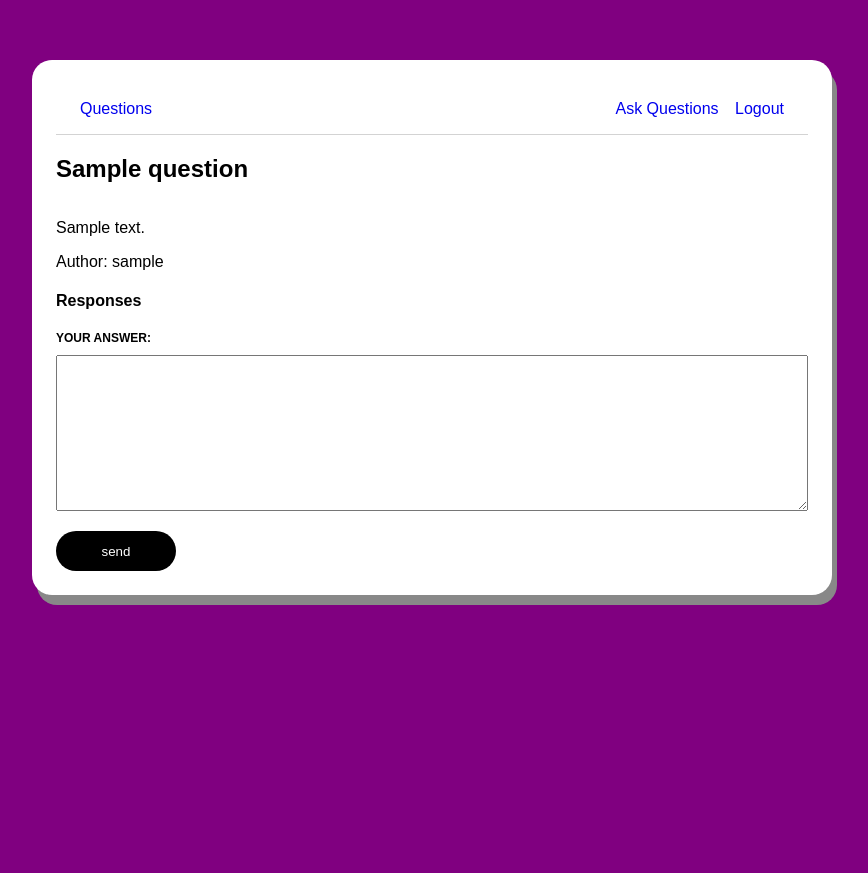
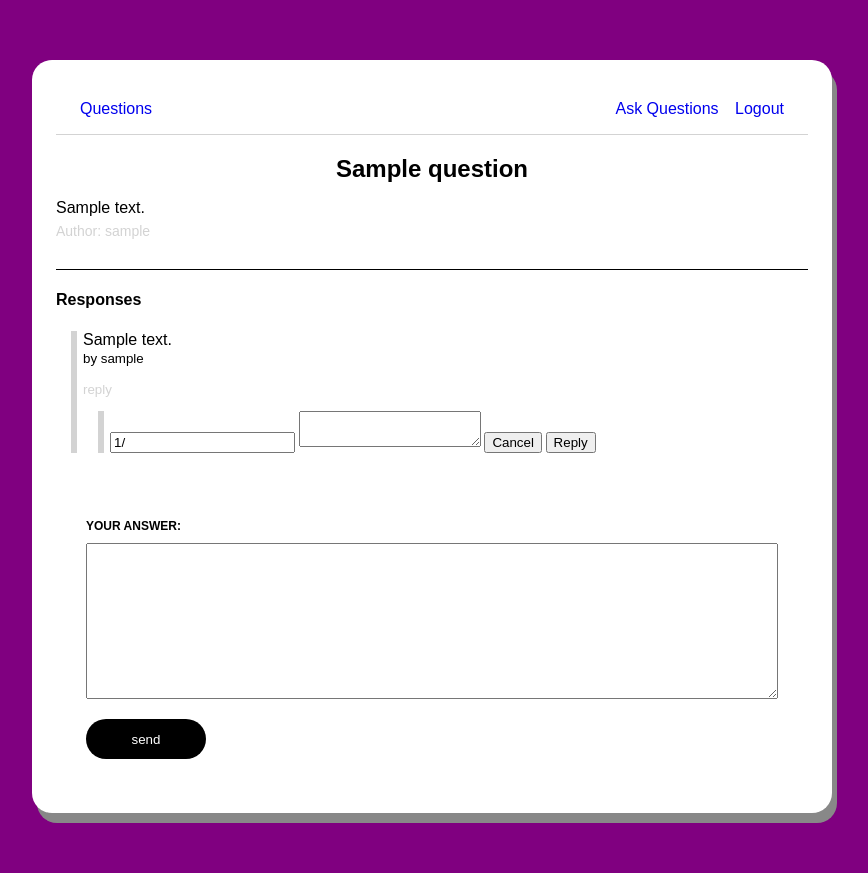
Before and after one commit to abtullohn/tuusie-blitz, a Django app: template main_app/templates/question.html in a window 1280 px wide. Shown: the whole page, without its empty margins (208-1076 px from the left). Before the commit the page ends 605 px from the top, so only its background shows below. Run offline with Django 4.2, Linux system fonts and the light colour scheme; a user stored in the database is signed in; tables that the repository leaves empty hold one stand-in row (values such as "Sample post"); the template is opened without the code that fills it: values that come from a table or form of the project are taken from there, most other values are stand-ins (such as "Sample title", 1, 10 or a date in 2020); form fields are guessed from the names that the template uses; parts of the project's set-up code (start-up, migrations or seed data) failed here and were passed over.

Commit message:
response

```diff
--- a/main_app/forms.py
+++ b/main_app/forms.py
@@ -46,3 +46,16 @@ class NewResponseForm(forms.ModelForm):
     class Meta:
         model = Response
         fields = ['body']
+
+
+
+class NewReplyForm(forms.ModelForm):
+    class Meta:
+        model = Response
+        fields = ['body']
+        widgets ={
+            'body' : forms.Textarea(attr={
+                'rows': 2,
+                'placeholder': 'What do you know?'
+            })
+        }
--- a/main_app/models.py
+++ b/main_app/models.py
@@ -13,12 +13,12 @@ class Question(models.Model):
     def __str__(self):
         return self.title
 
-    def get_response(self):
+    def get_responses(self):
         return self.responses.filter(parent=None)
 
 class Response(models.Model):
     user = models.ForeignKey(User, null=False, on_delete=models.CASCADE)
-    question = models.ForeignKey(Question, null=False, on_delete=models.CASCADE, related_name='response')
+    question = models.ForeignKey(Question, null=False, on_delete=models.CASCADE, related_name='responses')
     parent = models.ForeignKey('self', null=True, blank=True, on_delete=models.CASCADE)
     body = models.TextField(null=False)
     created_at = models.DateTimeField(auto_now_add=True)
@@ -26,3 +26,6 @@ class Response(models.Model):
 
     def __str__(self):
         return self.body
+
+    def get_responses(self):
+        return Response.objects.filter(parent=self)
--- a/main_app/static/css/styles.css
+++ b/main_app/static/css/styles.css
@@ -14,6 +14,13 @@ a {
 ul{
     list-style: none;
     padding: 0;
+}
+
+
+blockquote{
+    border-left: 6px solid lightgray;
+    padding-left: 6px;
+    margin-left: 15px;
 }
 
 .main{
@@ -142,3 +149,58 @@ ul{
     color:white;
     cursor: pointer;
 }
+
+.question-title{
+    font-weight: 900;
+    margin: 20px auto 0 auto;
+}
+
+.question-body{
+    margin-bottom: 6px;
+    border-bottom: 1px black;
+}
+
+.question-author{
+    font-size: 14px;
+    color: lightgray;
+
+}
+
+.responses-container{
+    border-top: 1px solid black;
+    margin-top: 30px;
+}
+
+.no-responses-text{
+    color: lightgray
+    ;
+}
+
+.responses-container-heading{
+    color: black;
+}
+
+.response-body{
+    margin: 0px;
+
+}
+
+.reponse-author{
+    color: black;
+    font-style: italic;
+}
+
+.reply-button{
+    background-color: transparent;
+    border: none;
+    padding: 0;
+    text-transform: lowercase;
+    color:lightgray;
+    cursor: pointer;
+}
+
+.response-form{
+    margin-top: 20px;
+    border-top: 1px black;
+    padding: 30px;
+}
--- a/main_app/templates/components/response.html
+++ b/main_app/templates/components/response.html
@@ -1 +1,30 @@
-<p>Hello</p>
+<blockquote id='{{respose.id}}'>
+    <p class='response-body'>{{response.body}}</p>
+    <small class='response-author'>by {{response.user.username}}</p>
+
+
+    {% if user.is_authenticated %}
+    <button class='reply-button'>Reply</button>
+    {% endif %}
+
+    <blockquote id='reply-form-container-{{response.id}}' class='reply-form-container'
+        <form method='POST' action='/reply' class='reply-form'>
+            {% csrf_token %}
+            <input type='hide' name='question' value={{question.id}}/>
+            <input type='hidden' name='parent' value={{reponse.id}}/>
+            {{reply_form.body}}
+            <button type='button' class='reply-form-cancel-button'>Cancel</button>
+            <input type='submit' class='reply-form-submit-button' value='Reply'/>
+
+        </form>
+
+    </blockquote>
+
+
+    {% for children in response.get_responses %}
+    {% include 'components/response.html' with response=children%}
+
+    {% endfor %}
+
+
+</blockquote>
--- a/main_app/templates/question.html
+++ b/main_app/templates/question.html
@@ -11,14 +11,14 @@
 <div class='responses-container'>
     <h4 class='responses-container-heading'>Responses</h4>
 
-    {% if not question.response.all %}
+    {% if not question.responses.all %}
     <p class='no-response-text'>No Responses Yet</p>
-    {%else%}
+    {% else %}
         {% for response in question.get_responses %}
 
             {% include 'components/response.html' with response=response %}
 
-        {%endfor%}
+        {% endfor %}
 
     {% endif %}
 
@@ -37,6 +37,10 @@
 </form>
 
 {% endif %}
+
+
+
+
 </div>
 
 {% endblock %}
--- a/main_app/views.py
+++ b/main_app/views.py
@@ -4,7 +4,7 @@ from django.shortcuts import render, redirect
 from django.contrib.auth import login, logout
 from django.contrib.auth.decorators import login_required
 from .models import Question
-from .forms import RegisterUserForm, LoginForm, NewQuestionForm, NewResponseForm
+from .forms import RegisterUserForm, LoginForm, NewQuestionForm, NewResponseForm, NewReplyForm
 # Create your views here
 
 def registerPage(request):
@@ -82,6 +82,7 @@ def homePage(request):
 
 def questionPage(request, id):
     response_form = NewResponseForm()
+    reply_form = NewReplyForm()
 
     if request.method == 'POST':
         try:
@@ -99,6 +100,7 @@ def questionPage(request, id):
     question = Question.objects.get(id=id)
     context = {
         'question': question,
-        'response_form': response_form
+        'response_form': response_form,
+        'reply_form': reply_form
     }
     return render(request, 'question.html', context)
```
